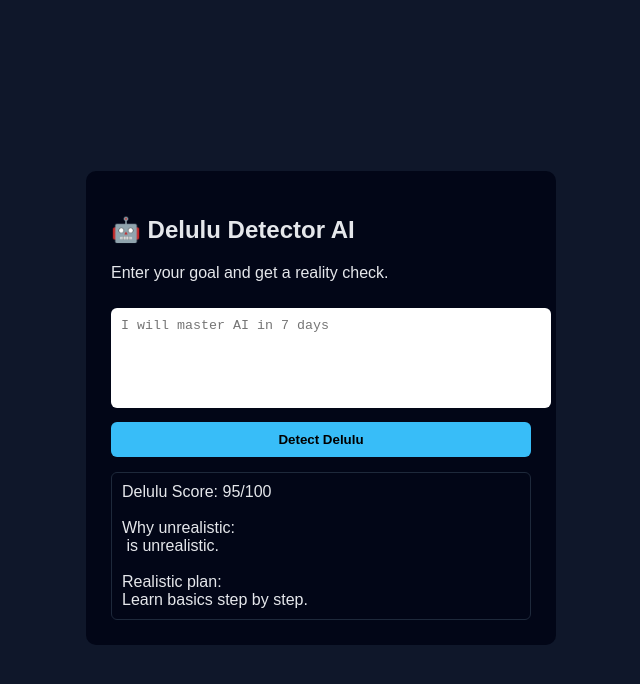
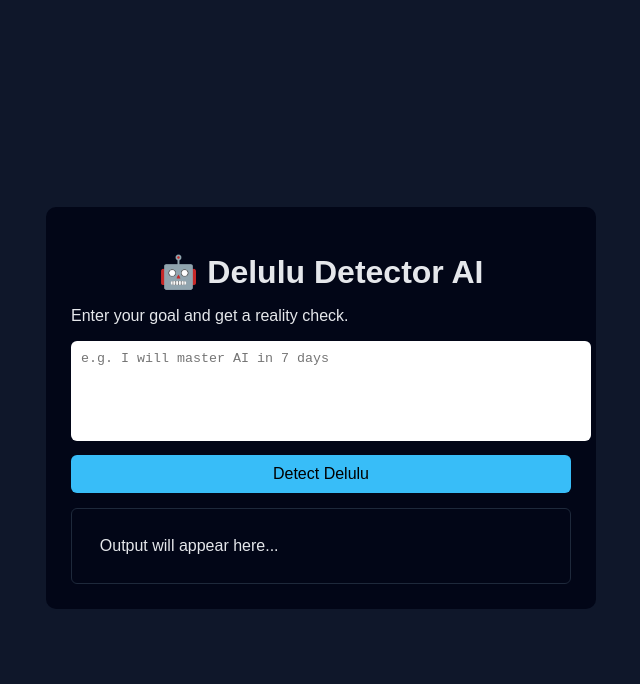
Before and after one commit to Kavysarvaiya26/delulu-detector-ai, a plain HTML site: page index.html in a window 1280 px wide. Both pictures are taken after a click on the button "Detect Delulu". Shown: the whole page, without its empty margins (319-959 px from the left). Drawn offline with Linux system fonts and the light colour scheme.

Commit message:
Update index.html

```diff
--- a/index.html
+++ b/index.html
@@ -17,66 +17,84 @@
       background: #020617;
       padding: 25px;
       border-radius: 10px;
-      width: 420px;
+      width: 500px;
+    }
+    h1 {
+      text-align: center;
+      margin-bottom: 10px;
     }
     textarea {
       width: 100%;
       height: 80px;
-      margin-top: 10px;
       padding: 10px;
       border-radius: 6px;
       border: none;
       resize: none;
+      margin-bottom: 10px;
     }
     button {
       width: 100%;
-      margin-top: 10px;
       padding: 10px;
       background: #38bdf8;
       border: none;
       border-radius: 6px;
-      font-weight: bold;
+      font-size: 16px;
       cursor: pointer;
+    }
+    button:hover {
+      background: #0ea5e9;
     }
     .output {
       margin-top: 15px;
+      white-space: pre-wrap;
       background: #020617;
       border: 1px solid #1e293b;
       padding: 10px;
       border-radius: 6px;
-      white-space: pre-wrap;
     }
   </style>
 </head>
 <body>
 
 <div class="container">
-  <h2>🤖 Delulu Detector AI</h2>
+  <h1>🤖 Delulu Detector AI</h1>
   <p>Enter your goal and get a reality check.</p>
 
-  <textarea id="goal" placeholder="I will master AI in 7 days"></textarea>
-  <button onclick="detect()">Detect Delulu</button>
+  <textarea id="goalInput" placeholder="e.g. I will master AI in 7 days"></textarea>
+  <button onclick="detectDelulu()">Detect Delulu</button>
 
-  <div class="output" id="result">
-Delulu Score: 95/100
-
-Why unrealistic:
-Mastering AI in 7 days is not feasible.
-
-Realistic plan:
-Learn basics step by step and build a small project.
+  <div class="output" id="outputBox">
+    Output will appear here...
   </div>
 </div>
 
 <script>
-function detect() {
-  const goal = document.getElementById("goal").value;
-  document.getElementById("result").innerText =
-    "Delulu Score: 95/100\n\n" +
-    "Why unrealistic:\n" +
-    goal + " is unrealistic.\n\n" +
-    "Realistic plan:\nLearn basics step by step.";
-}
+  function detectDelulu() {
+    const goal = document.getElementById("goalInput").value;
+
+    if (!goal) {
+      alert("Please enter a goal!");
+      return;
+    }
+
+    // TEMPORARY DEMO OUTPUT (Gemini response example)
+    document.getElementById("outputBox").innerText =
+`🤖 Delulu Detector Analysis
+
+1. Delulu Score: 95/100
+
+2. Why this goal is unrealistic:
+Mastering AI in 7 days is not feasible due to its vast complexity.
+
+3. What part is realistic:
+You can become familiar with basic AI concepts and tools.
+
+4. Realistic Plan:
+Day 1–2: Learn AI basics
+Day 3–4: Practice simple ML models
+Day 5–6: Explore NLP concepts
+Day 7: Build a tiny project`;
+  }
 </script>
 
 </body>
```
